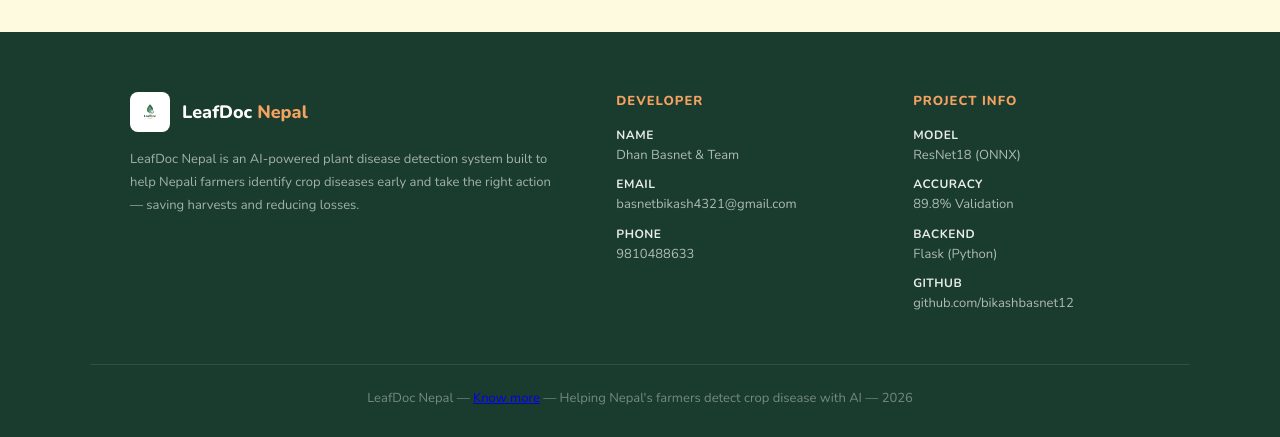
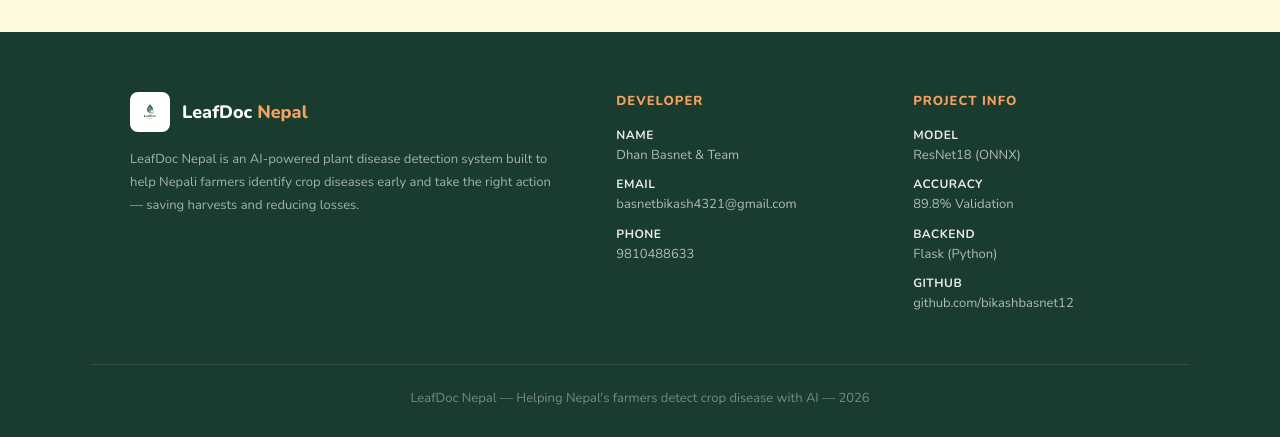
Before and after one commit to bikashbasnet12/leafdoc-Nepal, a Flask app: page / in a window 1280 px wide. Shown: the part 2974-3411 px from the top of the page. Run offline with Flask 3, Linux system fonts and the light colour scheme.

Commit message:
chnaged footer

```diff
--- a/templates/index.html
+++ b/templates/index.html
@@ -910,7 +910,7 @@
       </div>
     </div>
     <div class="footer-bottom">
-      LeafDoc Nepal &mdash;<span> <a href="https://www.dhanbasnet.com.np/">Know more</a></span> &mdash; Helping Nepal's farmers detect crop disease with AI &mdash; 2026
+      LeafDoc Nepal &mdash; Helping Nepal's farmers detect crop disease with AI &mdash; 2026
     </div>
   </footer>
 
--- a/train.py
+++ b/train.py
@@ -7,7 +7,6 @@ from torchvision import datasets, transforms, models
 from torch.utils.data import DataLoader, random_split, Subset
 import random
 
-# Fix SSL issue on Mac
 ssl._create_default_https_context = ssl._create_unverified_context
 
 # ====== SETTINGS ======
@@ -80,9 +79,7 @@ train_loader = DataLoader(train_dataset, batch_size=BATCH_SIZE, shuffle=True, nu
 val_loader   = DataLoader(val_dataset,   batch_size=BATCH_SIZE, shuffle=False, num_workers=0)
 
 print(f"Train: {train_size} | Val: {val_size}\n")
-
-# ====== MODEL (ResNet18 pretrained) ======
-print("Downloading pretrained model...")
+print("Downloading  model...")
 model = models.resnet18(weights="IMAGENET1K_V1")
 
 # Freeze base layers
```
Also changed, not shown: 1 other file.
